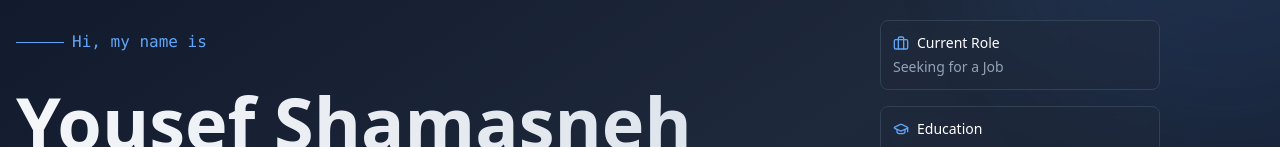
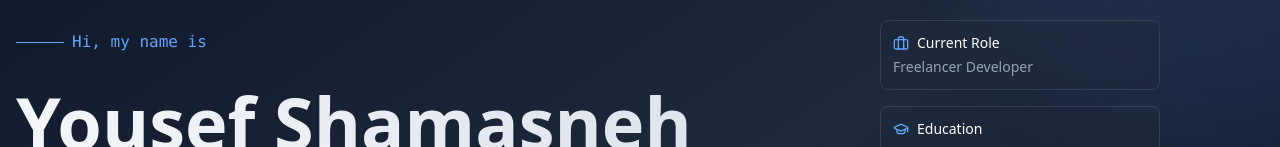
Before and after one commit to Yousef301/portfolio, a React (Vite) app: page / in a window 1280 px wide. Shown: the part 172-319 px from the top of the page. Built offline with nearby package versions, Linux system fonts and the light colour scheme.

Commit message:
Update Hero.tsx

```diff
--- a/src/components/Hero.tsx
+++ b/src/components/Hero.tsx
@@ -113,7 +113,7 @@
                 <Briefcase className="w-4 h-4 text-blue-400" />
                 <h3 className="font-medium text-sm">Current Role</h3>
               </div>
-              <p className="text-slate-400 text-sm">Seeking for a Job</p>
+              <p className="text-slate-400 text-sm">Freelancer Developer</p>
             </motion.div>
 
             <motion.div
```
